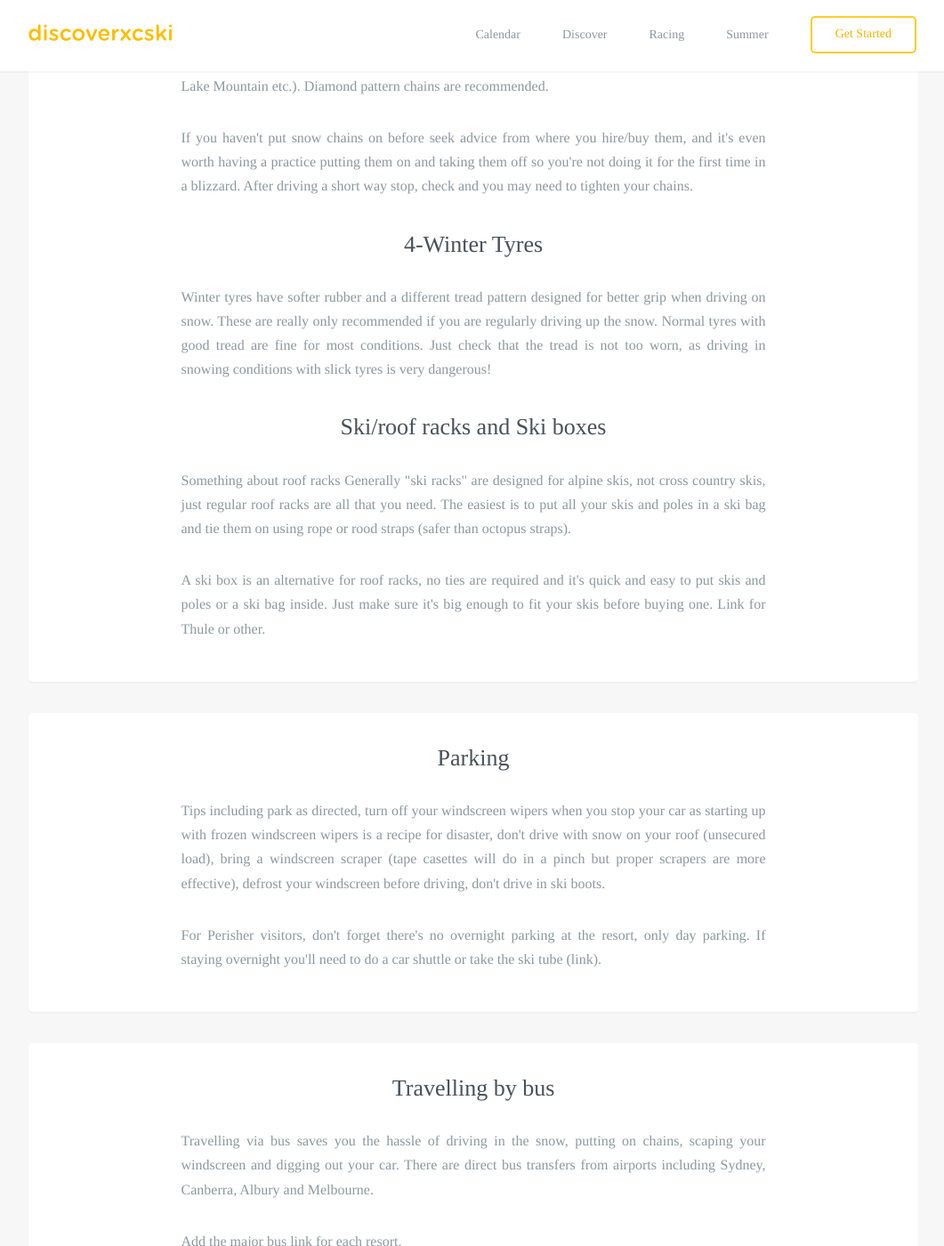
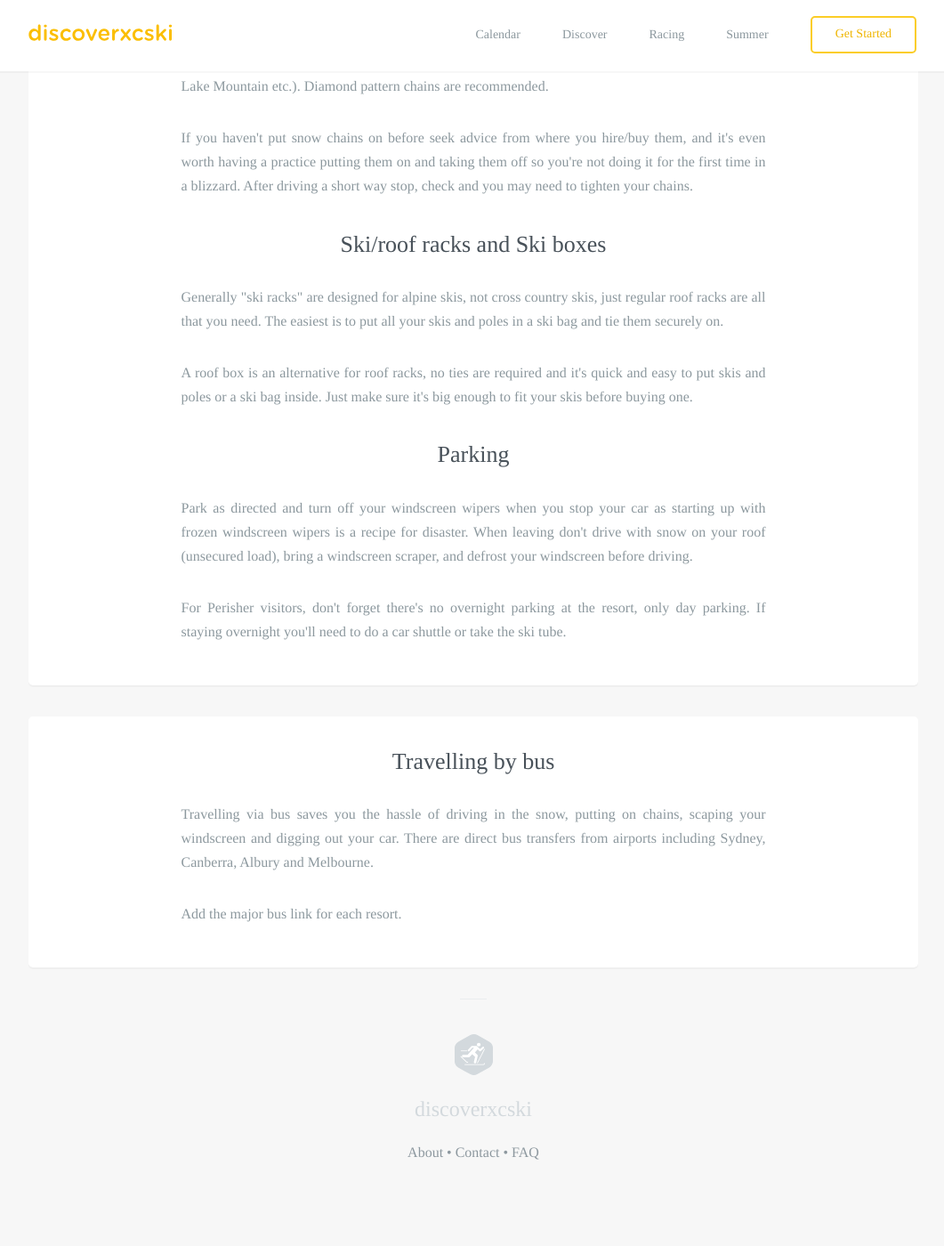
Before and after one commit to robcatto/robcatto.github.io, a Jekyll site: the page built from get-started/transport/index.html, in a window 1280 px wide and 1400 px high, scrolled down 1563 px. Shown: the whole window at 89% size, without its empty margins (108-1169 px from the left). Built offline with Jekyll 4.4.1, drawn with Linux system fonts in a browser that asks for light colours; some web fonts are replaced; Markdown is read by kramdown in place of the engine named in the settings; after the commit the page ends 2922 px from its top, so only the background shows below that.

Commit message:
Update index.html

```diff
--- a/get-started/transport/index.html
+++ b/get-started/transport/index.html
@@ -69,23 +69,16 @@ layout: default
                 <p class="left__aligned--p">If you haven't put snow chains on before seek advice from where you hire/buy them, and it's even worth having a practice putting them on and taking them off so you're not doing it for the first time in a blizzard. After driving a short way stop, check and you may need to tighten your chains.
                 </p>
 
-                   <h3>4-Winter Tyres</h3>
-                   <p class="left__aligned--p">Winter tyres have softer rubber and a different tread pattern designed for better grip when driving on snow. These are really only recommended if you are regularly driving up the snow. Normal tyres with good tread are fine for most conditions. Just check that the tread is not too worn, as driving in snowing conditions with slick tyres is very dangerous!
+                  <h3>Ski/roof racks and Ski boxes</h3>
+                   <p class="left__aligned--p">Generally "ski racks" are designed for alpine skis, not cross country skis, just regular roof racks are all that you need. The easiest is to put all your skis and poles in a ski bag and tie them securely on.
+                </p>
+                <p class="left__aligned--p">A roof box is an alternative for roof racks, no ties are required and it's quick and easy to put skis and poles or a ski bag inside. Just make sure it's big enough to fit your skis before buying one.
                 </p>
 
-                  <h3>Ski/roof racks and Ski boxes</h3>
-                   <p class="left__aligned--p">Something about roof racks Generally "ski racks" are designed for alpine skis, not cross country skis, just regular roof racks are all that you need. The easiest is to put all your skis and poles in a ski bag and tie them on using rope or rood straps (safer than octopus straps).
-                </p>
-                <p class="left__aligned--p">A ski box is an alternative for roof racks, no ties are required and it's quick and easy to put skis and poles or a ski bag inside. Just make sure it's big enough to fit your skis before buying one. Link for Thule or other.
-                </p>
-
-
-                </section>
-   <section class="mobile_section" style="padding-bottom: 45px">
                 <h3>Parking</h3>
-                <p class="left__aligned--p">Tips including park as directed, turn off your windscreen wipers when you stop your car as starting up with frozen windscreen wipers is a recipe for disaster, don't drive with snow on your roof (unsecured load), bring a windscreen scraper (tape casettes will do in a pinch but proper scrapers are more effective), defrost your windscreen before driving, don't drive in ski boots.
+                <p class="left__aligned--p">Park as directed and turn off your windscreen wipers when you stop your car as starting up with frozen windscreen wipers is a recipe for disaster.  When leaving don't drive with snow on your roof (unsecured load), bring a windscreen scraper, and defrost your windscreen before driving.
                  </p>
-                <p class="left__aligned--p"> For Perisher visitors, don't forget there's no overnight parking at the resort, only day parking. If staying overnight you'll need to do a car shuttle or take the ski tube (link).
+                <p class="left__aligned--p"> For Perisher visitors, don't forget there's no overnight parking at the resort, only day parking. If staying overnight you'll need to do a car shuttle or take the ski tube.
                  </p>
 
 
```
